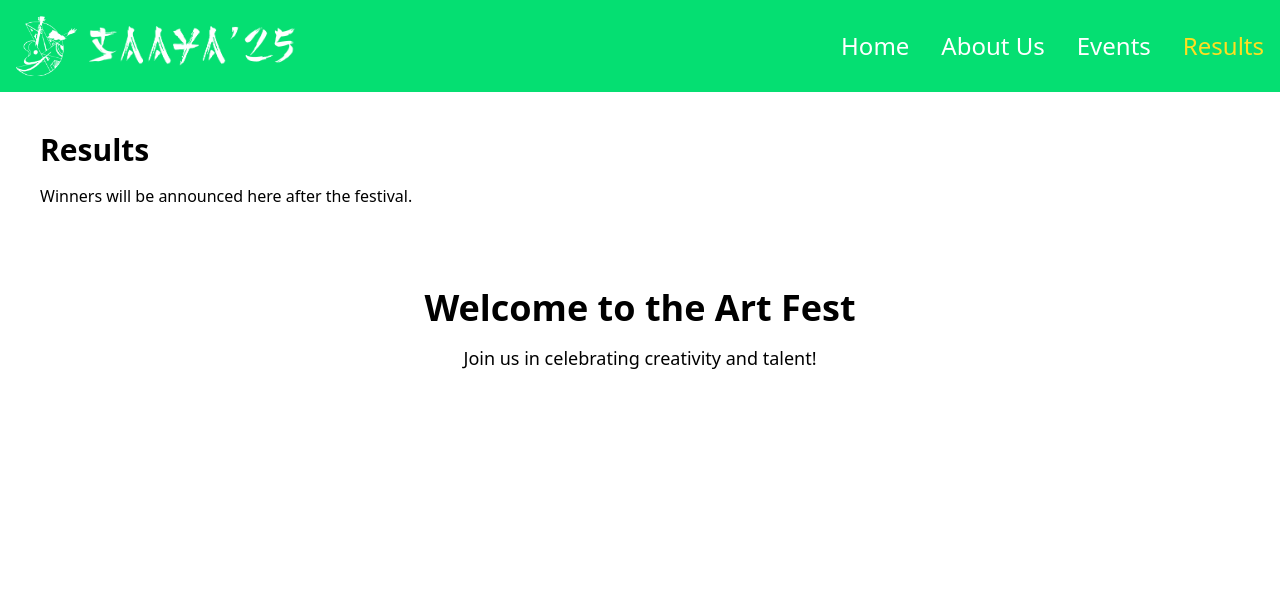
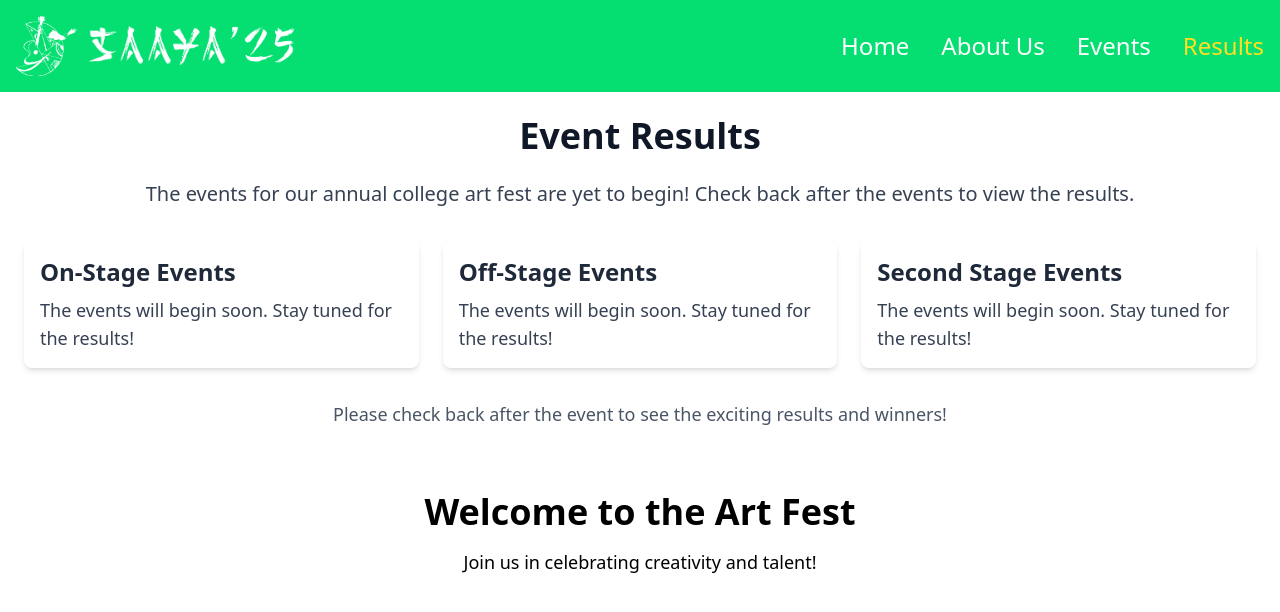
Before and after one commit to Shinobi-developers/SAAYA-25, a React (Vite) app: page /results in a window 1280 px wide. Shown: the top 612 px of the page. Built offline with nearby package versions, Linux system fonts and the light colour scheme.

Commit message:
[feat]: ui created for the result page

```diff
--- a/src/pages/Results/index.tsx
+++ b/src/pages/Results/index.tsx
@@ -1,10 +1,41 @@
-const Results = () => {
-    return (
-      <div className="p-10">
-        <h1 className="text-3xl font-bold">Results</h1>
-        <p className="mt-4">Winners will be announced here after the festival.</p>
+import React from 'react';
+
+const ResultsPage = () => {
+  return (
+    <div className="container mx-auto p-6">
+      <h1 className="text-4xl font-bold text-center text-gray-900 mb-6">Event Results</h1>
+
+      <p className="text-xl text-center text-gray-700 mb-8">
+        The events for our annual college art fest are yet to begin! Check back after the events to view the results.
+      </p>
+
+      <div className="grid grid-cols-1 md:grid-cols-2 lg:grid-cols-3 gap-6">
+        {/* Event 1 */}
+        <div className="bg-white shadow-md rounded-lg p-4">
+          <h2 className="text-2xl font-semibold text-gray-800 mb-2">On-Stage Events</h2>
+          <p className="text-lg text-gray-700">The events will begin soon. Stay tuned for the results!</p>
+        </div>
+
+        {/* Event 2 */}
+        <div className="bg-white shadow-md rounded-lg p-4">
+          <h2 className="text-2xl font-semibold text-gray-800 mb-2">Off-Stage Events</h2>
+          <p className="text-lg text-gray-700">The events will begin soon. Stay tuned for the results!</p>
+        </div>
+
+        {/* Event 3 */}
+        <div className="bg-white shadow-md rounded-lg p-4">
+          <h2 className="text-2xl font-semibold text-gray-800 mb-2">Second Stage Events</h2>
+          <p className="text-lg text-gray-700">The events will begin soon. Stay tuned for the results!</p>
+        </div>
       </div>
-    );
-  };
 
-  export default Results;
+      <div className="mt-8 text-center">
+        <p className="text-lg text-gray-600">
+          Please check back after the event to see the exciting results and winners!
+        </p>
+      </div>
+    </div>
+  );
+};
+
+export default ResultsPage;
```
